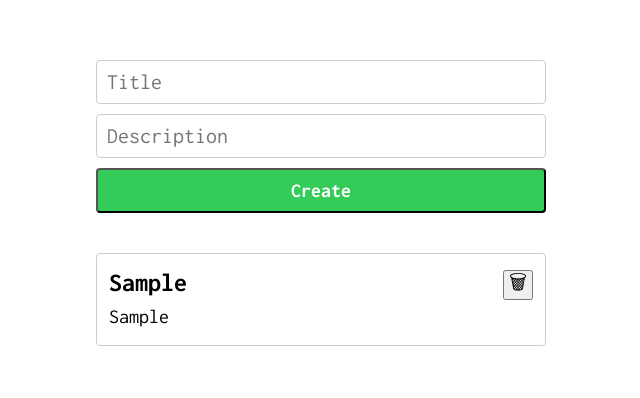
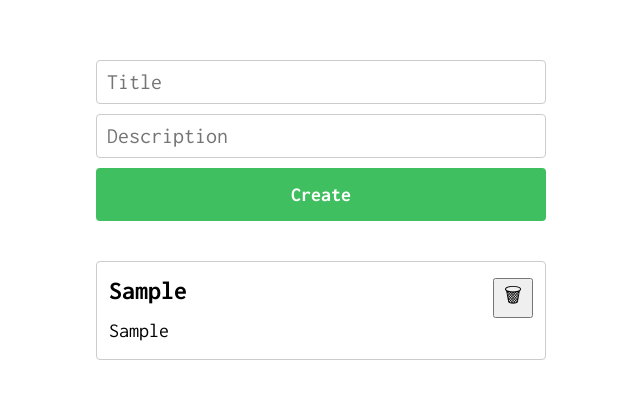
Before and after one commit to egorbabintcev/make-notes-vue, a Vue app: page / in a window 1280 px wide. Both pictures are taken after typing "Sample", "Sample" into the empty fields and a click on the button "Create". Shown: the top 398 px of the page, without its empty margins (319-959 px from the left). Built offline with nearby package versions, Linux system fonts and the light colour scheme.

Commit message:
Increased deletion buttons size. Remove button border and fix vertical scroll appearance in note input.

```diff
--- a/src/components/NoteInput.vue
+++ b/src/components/NoteInput.vue
@@ -67,14 +67,16 @@ export default {
       border: rem(1) solid hsl(0, 0%, 80%);
       font-size: rem(22);
       margin-bottom: rem(10);
+      overflow-y: hidden;
       padding: rem(10);
       resize: none;
     }
 
     button {
-      background-color: hsl(135, 60%, 50%);
+      border: 0;
+      background-color: hsl(135, 50%, 50%);
       color: hsl(0, 0%, 100%);
-      padding: rem(10) rem(15);
+      padding: rem(16) rem(24);
       font: {
         family: 'Inconsolata', monospace;
         size: rem(20);
--- a/src/components/NoteItem.vue
+++ b/src/components/NoteItem.vue
@@ -66,8 +66,8 @@ export default {
   }
 
   &__title {
-    margin-bottom: rem(8);
-    padding-right: rem(68);
+    margin-bottom: rem(14);
+    padding-right: rem(88);
     font: {
       size: rem(26);
       weight: 700;
@@ -87,11 +87,11 @@ export default {
     display: inline-flex;
     font-size: rem(20);
     justify-content: center;
-    height: rem(30);
+    height: rem(40);
     position: absolute;
     top: rem(16);
     right: rem(12);
-    width: rem(30);
+    width: rem(40);
   }
 
   .remove-group {
@@ -102,10 +102,10 @@ export default {
     &__btn {
       align-items: center;
       display: inline-flex;
-      font-size: rem(18);
+      font-size: rem(20);
       justify-content: center;
-      height: rem(30);
-      width: rem(30);
+      height: rem(40);
+      width: rem(40);
 
       &:not(:last-child) {
         margin-right: rem(4);
```
